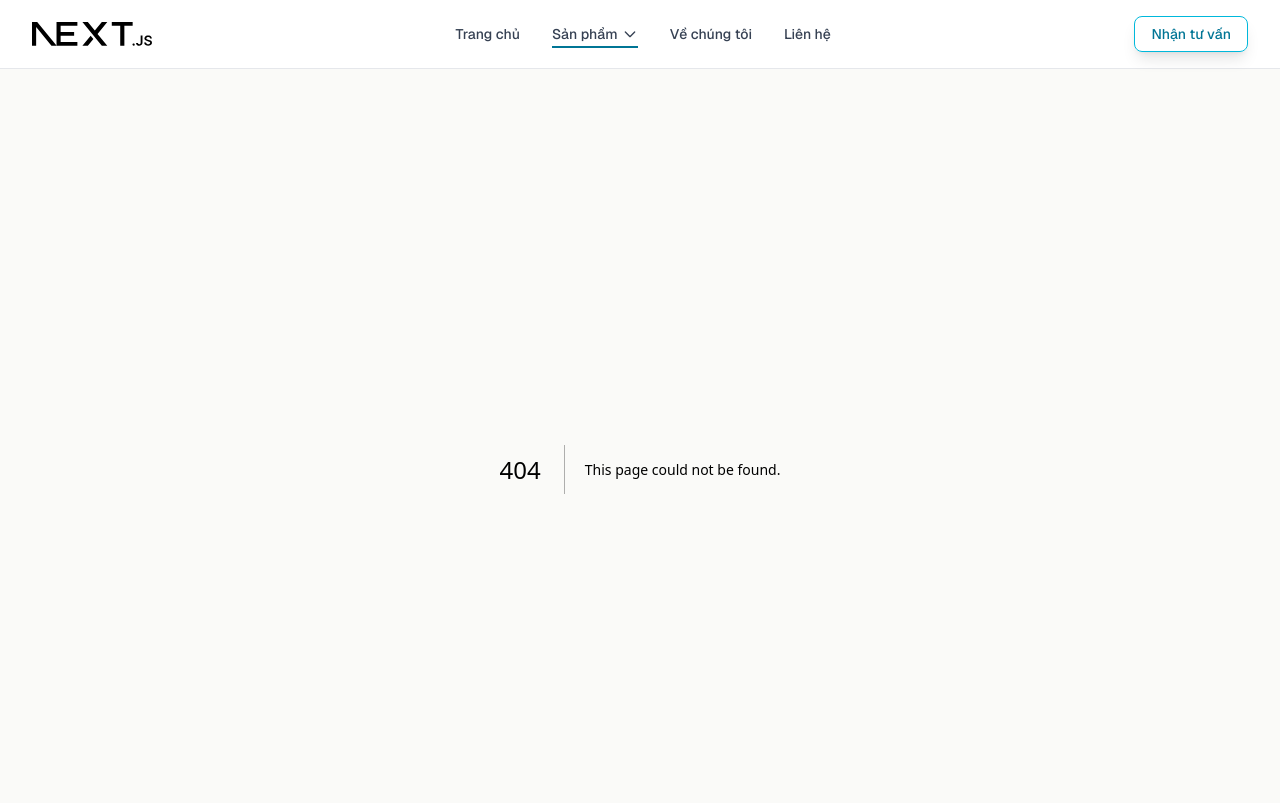
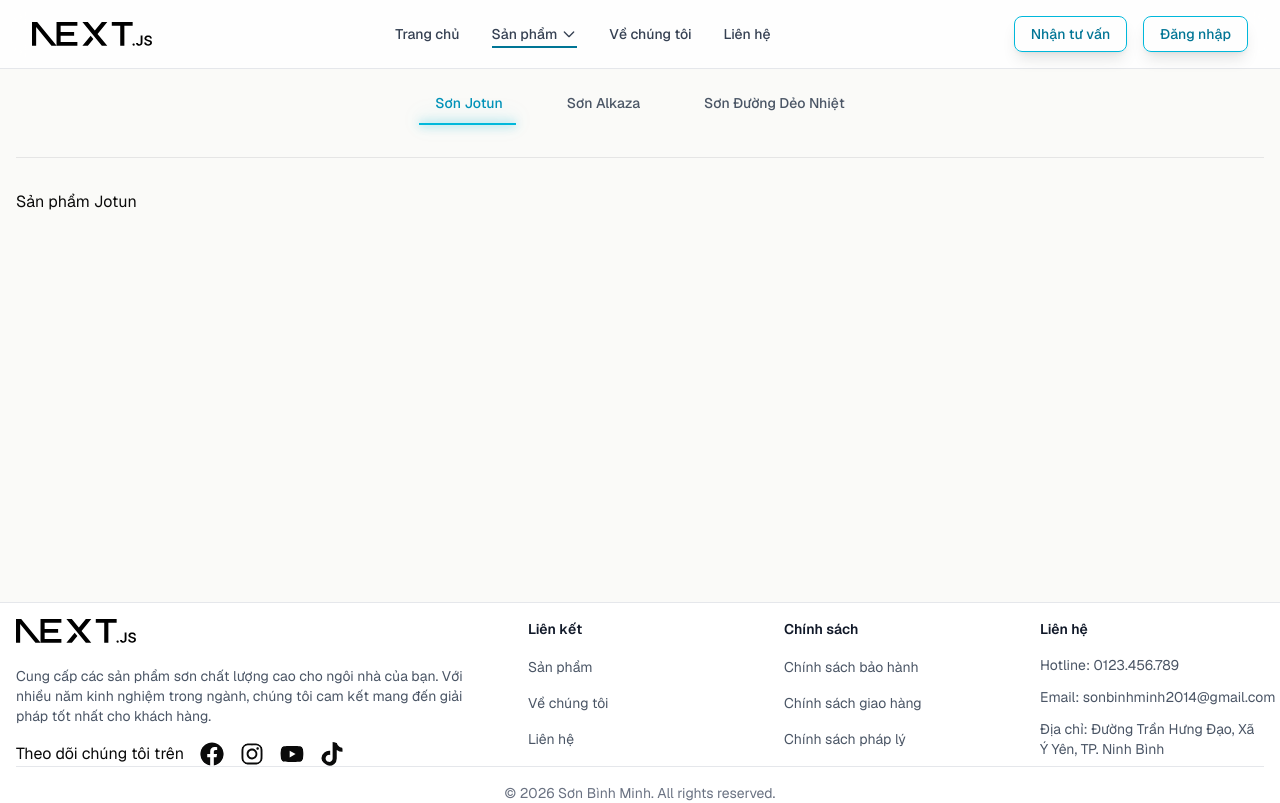
Before and after one commit to tuankhoa2908/house-paint-web, a Next.js app: page /products in a window 1280 px wide. Before the commit this address had no page. Shown: the top 803 px of the page. Built offline with nearby package versions, Linux system fonts and the light colour scheme.

Commit message:
feat: update products tabs

```diff
--- a/eslint.config.mjs
+++ b/eslint.config.mjs
@@ -11,6 +11,11 @@ const eslintConfig = defineConfig([
 		"build/**",
 		"next-env.d.ts",
 	]),
+	{
+		rules: {
+      "react-hooks/set-state-in-effect": "off",
+    },
+	},
 ]);
 
 export default eslintConfig;
--- /dev/null
+++ b/src/app/products/page.js
@@ -0,0 +1,34 @@
+import ProductTabs from "@/components/products/ProductTabs";
+
+const categoryMetadata = {
+  jotun: {
+    title: "Sơn Jotun - Sơn Bình Minh",
+    description: "Khám phá các dòng sơn Jotun chất lượng cao, bền màu và thân thiện với môi trường. Sản phẩm chính hãng, giá tốt nhất.",
+  },
+  alkaza: {
+    title: "Sơn Alkaza - Sơn Bình Minh",
+    description: "Sơn Alkaza cao cấp với độ bền vượt trội, chống thấm tốt và giá cả phải chăng. Đa dạng màu sắc cho mọi công trình.",
+  },
+  "duong-deo-nhiet": {
+    title: "Sơn Đường Dẻo Nhiệt - Sơn Bình Minh",
+    description: "Sơn đường dẻo nhiệt chuyên dụng, chịu nhiệt cao, độ bám dính tốt. Giải pháp hoàn hảo cho mọi loại mặt đường.",
+  },
+};
+
+export async function generateMetadata({ searchParams }) {
+  const params = await searchParams;
+  const category = params?.category || "jotun";
+
+  return categoryMetadata[category] || {
+    title: "Sản phẩm - Sơn Bình Minh",
+    description: "Khám phá các dòng sản phẩm sơn chất lượng cao: Jotun, Alkaza, Dẻo nhựa đường...",
+  };
+}
+
+export default function ProductsPage() {
+	return (
+		<main className="mx-auto px-4 py-3">
+            <ProductTabs />
+		</main>
+	);
+}
--- a/src/components/homepage/HeroCarousel.jsx
+++ b/src/components/homepage/HeroCarousel.jsx
@@ -78,7 +78,7 @@ export default function HeroCarousel() {
 
       {/* Content Overlay */}
       <div className="absolute inset-0 z-20 flex items-center">
-        <div className="mx-auto max-w-7xl min-w-4xl px-6 lg:px-8">
+        <div className="mx-auto max-w-7xl min-w-4xl md:min-w-xl px-6 lg:px-8">
           <div className="max-w-4xl">
             <h1 className="text-4xl font-bold tracking-tight text-white sm:text-6xl drop-shadow-lg">
               Sơn Bình Minh
--- a/src/components/layout/Footer.jsx
+++ b/src/components/layout/Footer.jsx
@@ -1,6 +1,7 @@
 import Link from "next/link";
 import Image from "next/image";
 import { FaFacebook, FaInstagram, FaTiktok, FaYoutube } from "react-icons/fa";
+import { infoStore } from "@/constants/info_store";
 
 export default function Footer() {
 	const currentYear = new Date().getFullYear();
@@ -27,10 +28,10 @@ export default function Footer() {
 						</p>
 						<div className="flex gap-4 mt-4">
 							<p>Theo dõi chúng tôi trên</p>
-							<FaFacebook className="text-2xl" />
-							<FaInstagram className="text-2xl" />
-							<FaYoutube className="text-2xl" />
-							<FaTiktok className="text-2xl" />
+							<FaFacebook href="https://www.facebook.com" target="_blank" className="text-2xl hover:cursor-pointer rounded-full" />
+							<FaInstagram href="https://www.instagram.com" target="_blank" className="text-2xl hover:cursor-pointer rounded-full" />
+							<FaYoutube href="https://www.youtube.com" target="_blank" className="text-2xl hover:cursor-pointer rounded-full" />
+							<FaTiktok href="https://www.tiktok.com" target="_blank" className="text-2xl hover:cursor-pointer rounded-full" />
 						</div>
 					</div>
 
@@ -107,14 +108,14 @@ export default function Footer() {
 						</h3>
 						<ul className="space-y-3 text-sm text-gray-600 dark:text-gray-400">
 							<li>
-								<span className="block">Hotline: 1900-xxxx</span>
+								<span className="block">Hotline: {infoStore.PHONE}</span>
 							</li>
 							<li>
-								<span className="block">Email: sonbinhminh2014@gmail.com</span>
+								<span className="block whitespace-nowrap">Email: {infoStore.EMAIL}</span>
 							</li>
 							<li>
 								<span className="block">
-									Địa chỉ: Đường Trần Hưng Đạo, Xã Ý Yên, TP. Ninh Bình
+									Địa chỉ: {infoStore.ADDRESS}
 								</span>
 							</li>
 						</ul>
--- a/src/components/layout/Header.jsx
+++ b/src/components/layout/Header.jsx
@@ -1,12 +1,19 @@
-'use client';
+"use client";
 
-import Link from 'next/link';
-import Image from 'next/image';
-import { Button } from '@/components/ui/button';
-import NavLink from './NavLink';
-import ProductsDropdown from './ProductsDropdown';
+import Link from "next/link";
+import Image from "next/image";
+import { Button } from "@/components/ui/button";
+import NavLink from "./NavLink";
+import ProductsDropdown from "./ProductsDropdown";
+import { useState, useEffect } from "react";
 
 export default function Header() {
+	const [user, setUser] = useState(null);
+
+	useEffect(() => {
+		// eslint-disable-next-line react-hooks/set-state-in-effect
+		setUser(JSON.parse(localStorage.getItem("user")));
+	}, []);
 	return (
 		<header className="sticky top-0 z-50 w-full border-b border-gray-200 bg-white/80 backdrop-blur-md dark:border-gray-800 dark:bg-black/80">
 			<nav className="mx-auto flex max-w-7xl items-center justify-between px-6 py-4 lg:px-8">
@@ -26,23 +33,20 @@ export default function Header() {
 
 				{/* Navigation Links */}
 				<div className="hidden items-center gap-8 md:flex">
-          <NavLink href="/">
-            Trang chủ
-          </NavLink>
+					<NavLink href="/">Trang chủ</NavLink>
 					<ProductsDropdown />
-          <NavLink href="/about">
-            Về chúng tôi
-          </NavLink>
-          <NavLink href="/contact">
-            Liên hệ
-          </NavLink>
+					<NavLink href="/about">Về chúng tôi</NavLink>
+					<NavLink href="/contact">Liên hệ</NavLink>
 				</div>
 
 				{/* CTA Button */}
 				<div className="flex items-center gap-4">
 					<Button asChild>
-            <Link href="/contact">
-              Nhận tư vấn
+						<Link href="/contact">Nhận tư vấn</Link>
+					</Button>
+					<Button asChild>
+						<Link href={user ? "/profile" : "/login"}>
+							{user ? "Tài khoản" : "Đăng nhập"}
 						</Link>
 					</Button>
 				</div>
--- /dev/null
+++ b/src/components/products/JotunProducts/JotunProducts.jsx
@@ -0,0 +1,7 @@
+export default function JotunProducts() {
+	return (
+		<div>
+			<h2>Sản phẩm Jotun</h2>
+		</div>
+	);
+}
--- /dev/null
+++ b/src/components/products/ProductTabs.jsx
@@ -0,0 +1,104 @@
+"use client";
+
+import { useState, useEffect, useRef } from "react";
+import { useSearchParams, useRouter } from "next/navigation";
+import { cn } from "@/lib/utils";
+import { Separator } from "../ui/separator";
+import { CATEGORY_PRODUCT } from "@/constants/common";
+import JotunProducts from "./JotunProducts/JotunProducts";
+
+export default function ProductTabs() {
+	const searchParams = useSearchParams();
+	const router = useRouter();
+	const categoryParam = searchParams.get("category");
+
+	const [activeTab, setActiveTab] = useState(categoryParam || "jotun");
+	const [indicatorStyle, setIndicatorStyle] = useState({ left: 0, width: 0 });
+	const tabsRef = useRef({});
+	const containerRef = useRef(null);
+
+	useEffect(() => {
+		if (categoryParam) {
+			setActiveTab(categoryParam);
+		}
+	}, [categoryParam]);
+
+	useEffect(() => {
+		const activeButton = tabsRef.current[activeTab];
+		const container = containerRef.current;
+
+		if (activeButton && container) {
+			const containerRect = container.getBoundingClientRect();
+			const buttonRect = activeButton.getBoundingClientRect();
+
+			setIndicatorStyle({
+				left: buttonRect.left - containerRect.left,
+				width: buttonRect.width,
+			});
+		}
+	}, [activeTab]);
+
+	const handleTabClick = (tabId) => {
+		setActiveTab(tabId);
+		router.push(`/products?category=${tabId}`, { scroll: false });
+	};
+
+	return (
+		<div className="w-full space-y-8">
+			<div className="flex flex-col items-center justify-center">
+				<div
+					ref={containerRef}
+					className="relative inline-flex items-center gap-8 p-1"
+				>
+					{CATEGORY_PRODUCT.map((tab) => (
+						<button
+							key={tab.type}
+							ref={(el) => (tabsRef.current[tab.type] = el)}
+							onClick={() => handleTabClick(tab.type)}
+							className={cn(
+								"relative px-4 py-2 text-sm font-medium transition-colors duration-300",
+								"focus-visible:outline-none focus-visible:ring-2 focus-visible:ring-cyan-500 focus-visible:ring-offset-2",
+								activeTab === tab.type
+									? "text-cyan-600 dark:text-cyan-400"
+									: "text-gray-600 hover:text-gray-900 dark:text-gray-400 dark:hover:text-gray-100"
+							)}
+						>
+							{tab.name}
+						</button>
+					))}
+
+					{/* Animated sliding indicator */}
+					<span
+						className="absolute bottom-0 h-0.5 bg-cyan-500 transition-all duration-500 ease-out"
+						style={{
+							left: `${indicatorStyle.left}px`,
+							width: `${indicatorStyle.width}px`,
+							boxShadow:
+								"0 0 10px rgba(6, 182, 212, 0.8), 0 -4px 20px rgba(6, 182, 212, 0.4)",
+						}}
+					/>
+				</div>
+			</div>
+
+			<Separator />
+
+			<div className="min-h-[400px] w-full">
+				{activeTab === "jotun" && <JotunProducts />}
+				{activeTab === "alkaza" && (
+					<div>
+						<h3 className="text-2xl font-bold text-foreground">Sơn Alkaza</h3>
+						<p>Danh sách sản phẩm Alkaza sẽ được hiển thị ở đây</p>
+					</div>
+				)}
+				{activeTab === "duong-deo-nhiet" && (
+					<div>
+						<h3 className="text-2xl font-bold text-foreground">
+							Sơn Đường Dẻo Nhiệt
+						</h3>
+						<p>Danh sách sản phẩm Đường Dẻo Nhiệt sẽ được hiển thị ở đây</p>
+					</div>
+				)}
+			</div>
+		</div>
+	);
+}
--- /dev/null
+++ b/src/constants/common.js
@@ -0,0 +1,17 @@
+export const CATEGORY_PRODUCT = [
+    {
+        type: "jotun",
+        name: "Sơn Jotun",
+        slug: "son-jotun",
+    },
+    {
+        type: "alkaza",
+        name: "Sơn Alkaza",
+        slug: "son-alkaza",
+    },
+    {
+        type: "duong-deo-nhiet",
+        name: "Sơn Đường Dẻo Nhiệt",
+        slug: "son-duong-deo-nhiet",
+    },
+]
```
Lines whose indentation alone changed are shown as unchanged.
